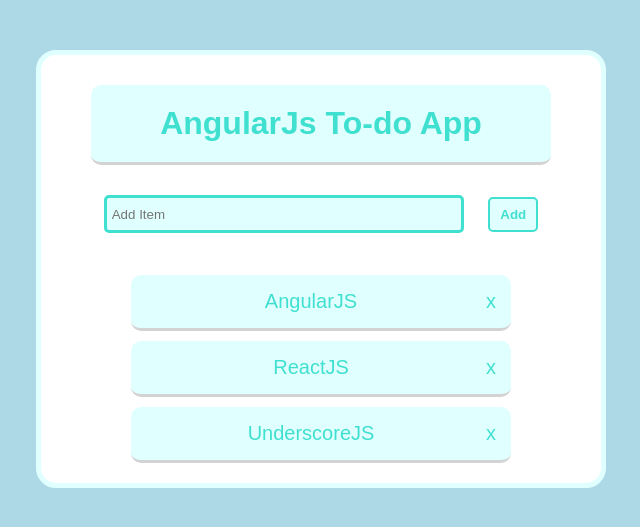
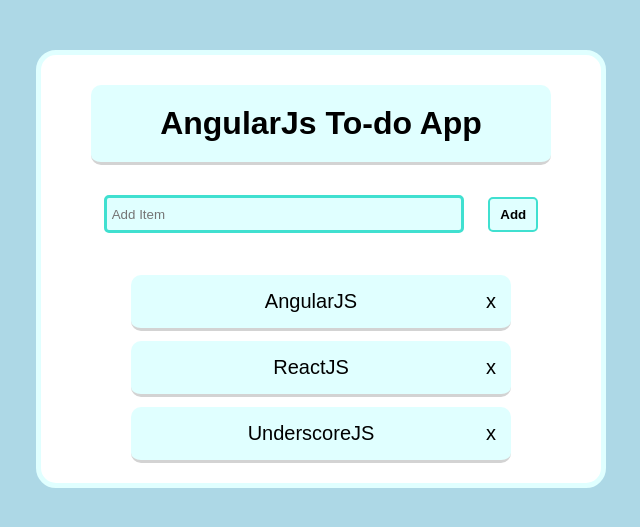
Before and after one commit to vuckrishna/vuckrishna.github.io, a PHP site: page / in a window 1280 px wide. Shown: the top 527 px of the page, without its empty margins (319-959 px from the left). Run offline with PHP 8.4, Linux system fonts and the light colour scheme; some libraries are stand-ins or nearby versions.

Commit message:
Update style.css

```diff
--- a/todoapp-angularjs/style.css
+++ b/todoapp-angularjs/style.css
@@ -20,12 +20,12 @@
     margin: 30px 20px;
     border-radius: 10px;
     border-bottom: 3px solid lightgrey;
-    color: turquoise;
+    color: black;
 }
 ul {
     list-style: none;
     font-size: 20px;
-    color: turquoise;
+    color: black;
     margin-left: -40px;
     margin-bottom: 20px;
 }
@@ -67,5 +67,5 @@
     font-weight: 700;
     background-color: lightcyan;
     border: 2px solid turquoise;
-    color: turquoise;
+    color: black;
 }
```
